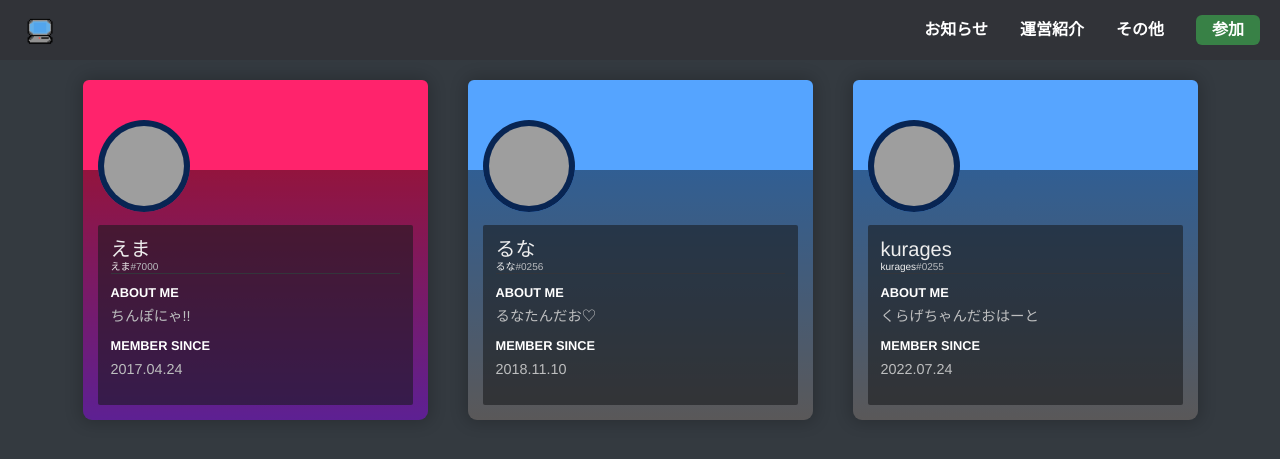
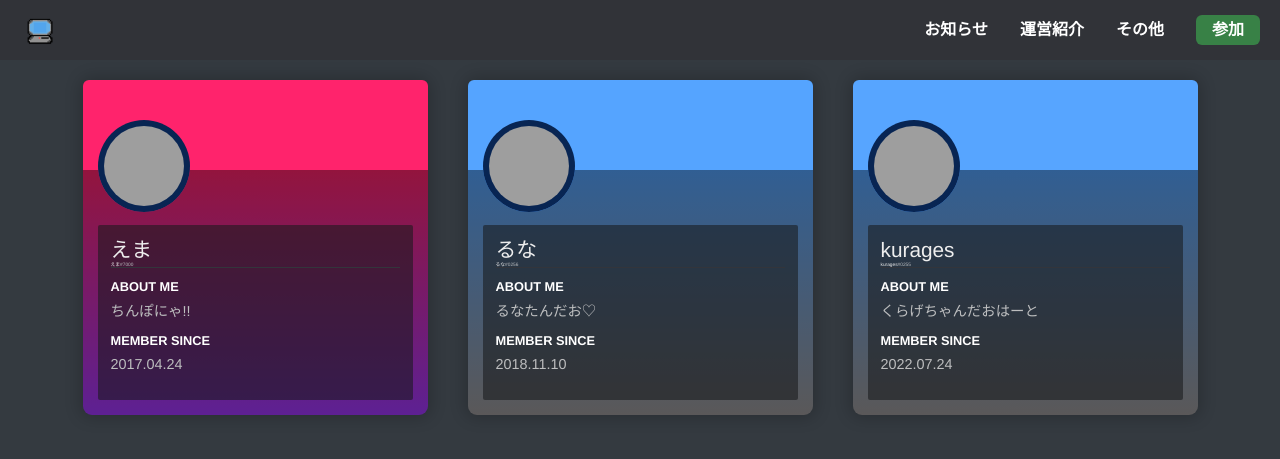
Before and after one commit to pc-com/pc-com.github.io, a Jekyll site: the page built from admin.html, in a window 1280 px wide. Shown: the top 459 px of the page. Built offline with Jekyll 4.4.1, drawn with Linux system fonts in a browser that asks for light colours; grey boxes are pictures that could not be loaded.

Commit message:
Update card.scss

```diff
--- a/_sass/utilities/card.scss
+++ b/_sass/utilities/card.scss
@@ -129,7 +129,7 @@
 		margin-top: 40px;
 		.displayname {
 			color: #eeeeee;
-			font-size: 20px;
+			font-size: 1.3rem;
 			display: flex;
 			flex-direction: row;
 			align-items: center;
@@ -139,7 +139,7 @@
 		}
 		.username {
 			color: #eeeeee;
-			font-size: 10px;
+			font-size: 0.3rem;
 			flex-direction: row;
 			align-items: center;
 			display: flex;
```
